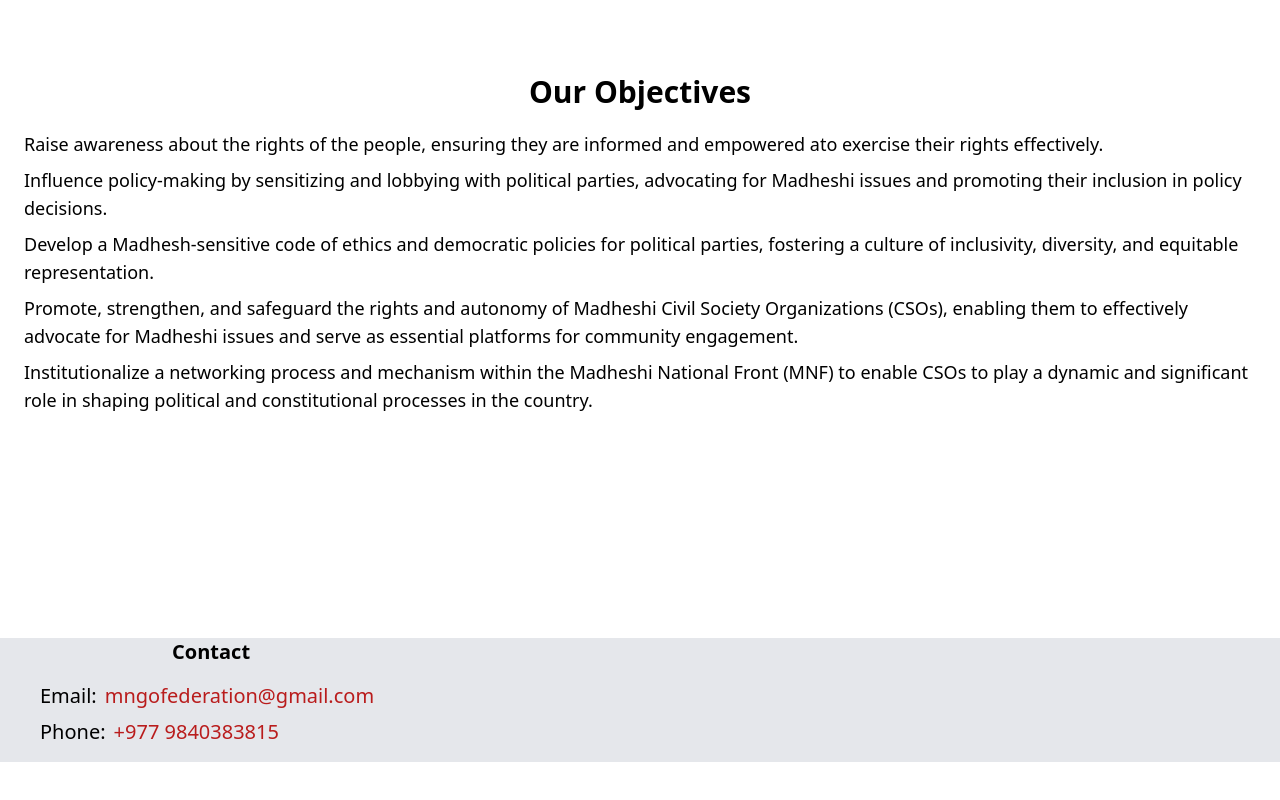
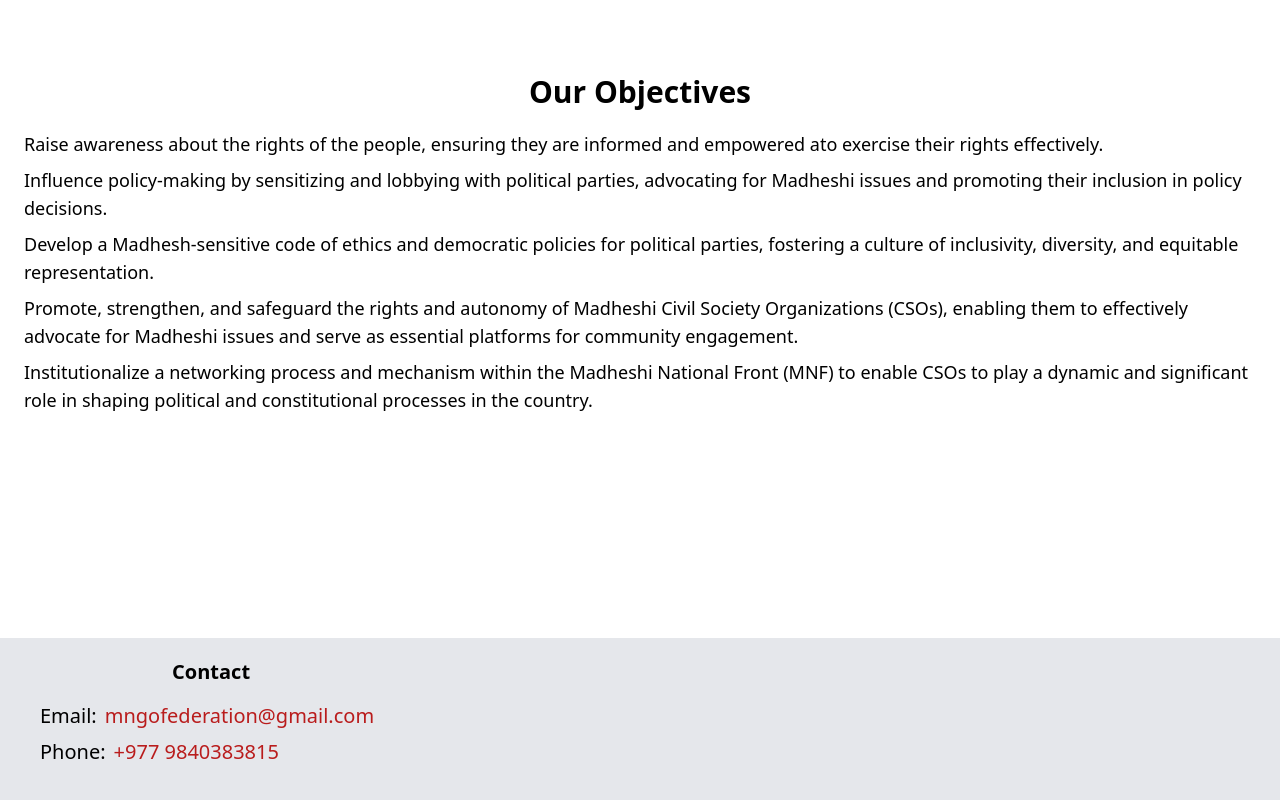
Before and after one commit to meutshuk/madesi, a React (Vite) app: page / in a window 1280 px wide. Shown: the part 1762-2562 px from the top of the page. Before the commit the page ends 2524 px from the top, so only its background shows below. Built offline with nearby package versions, Linux system fonts and the light colour scheme.

Commit message:
footer padding

```diff
--- a/src/Footer.jsx
+++ b/src/Footer.jsx
@@ -1,6 +1,6 @@
 export default function Footer() {
   return (
-    <footer className="bg-gray-200 text-black ">
+    <footer className="bg-gray-200 text-black py-5">
       <div className="container mx-auto text-sm md:text-xl  flex justify-center md:justify-between px-10">
         <div className="mb-4 ">
           <h4 className=" font-bold mb-4 text-center">Contact</h4>
```
